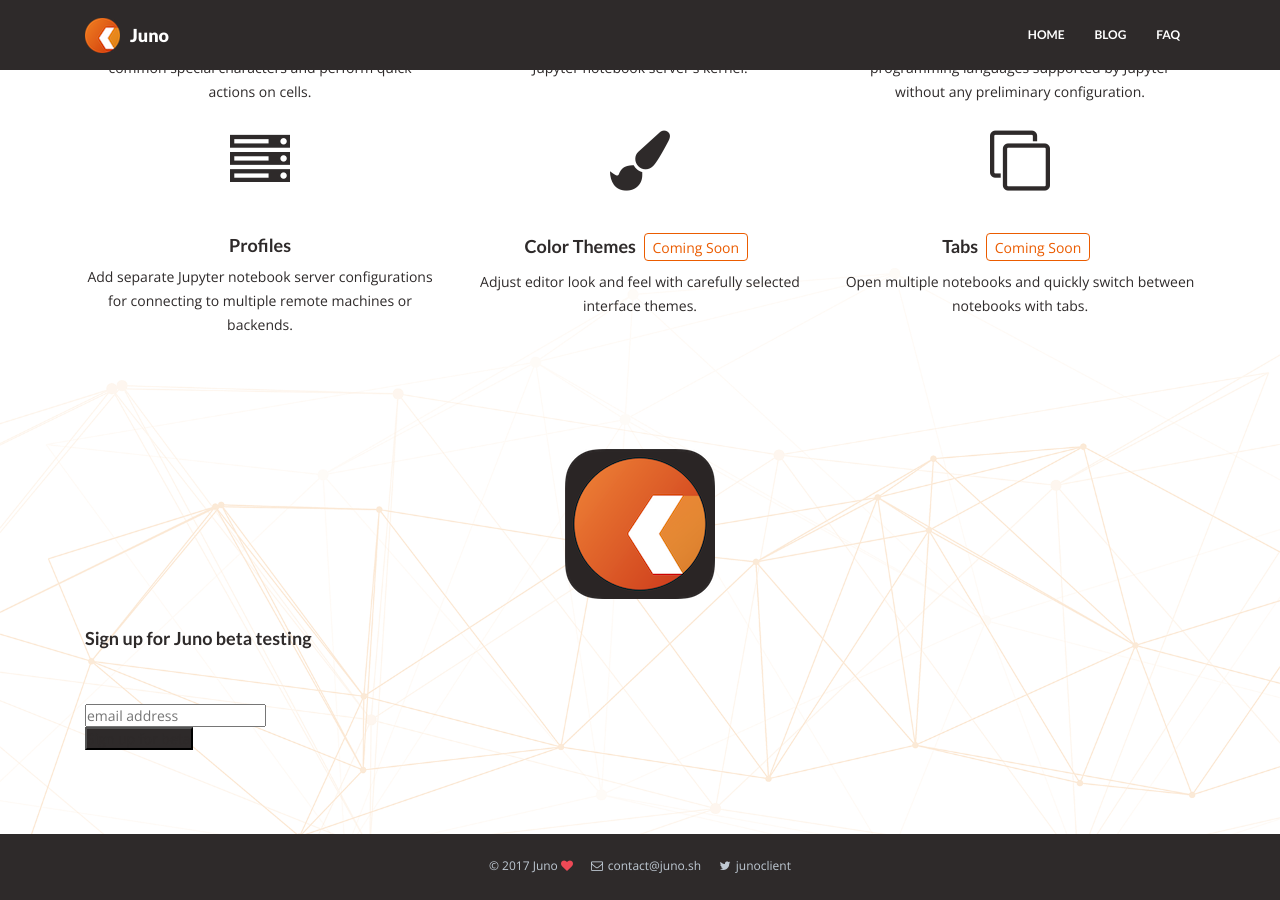
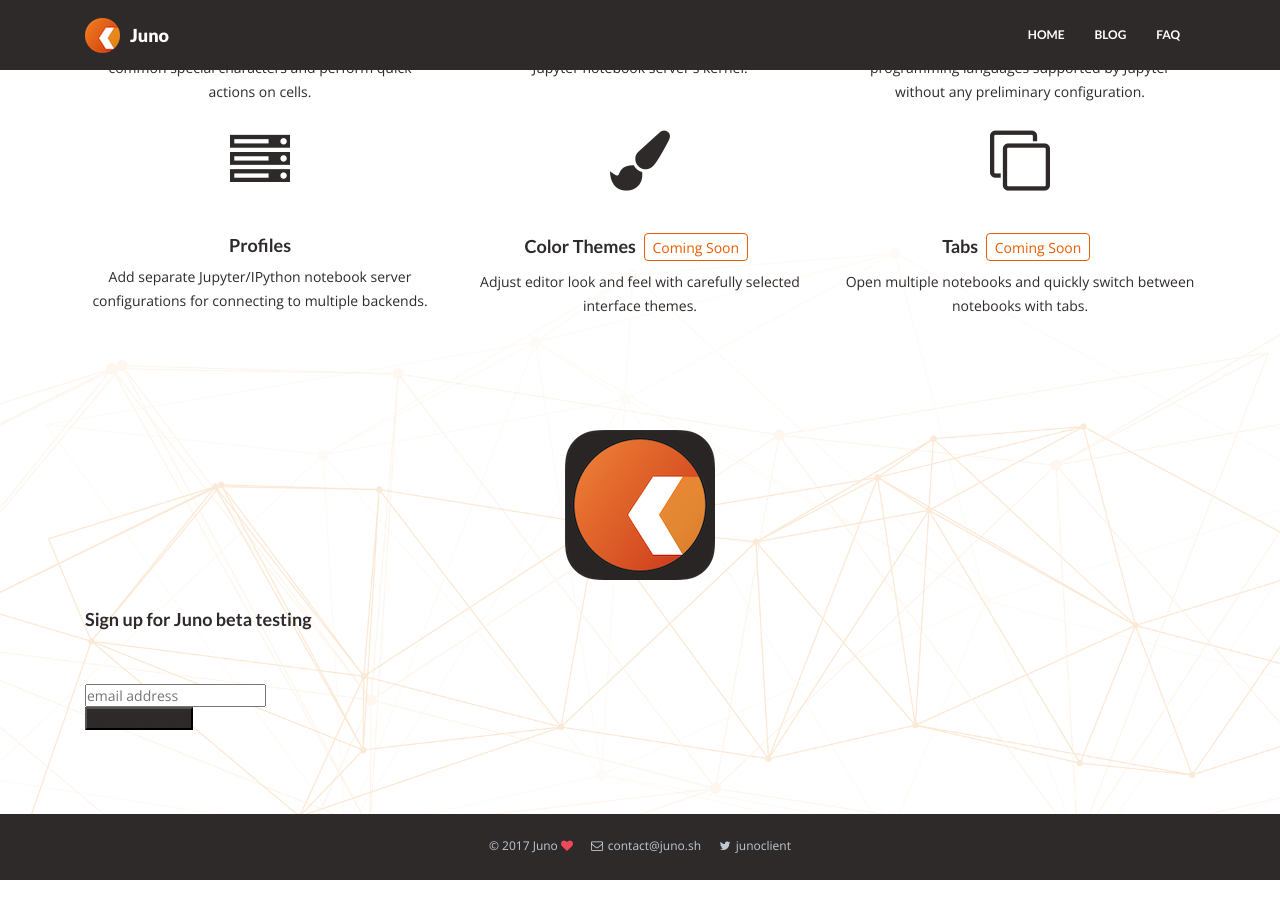
Before and after one commit to test-juno-sh/juno-website-test, a Jekyll site: the page built from index.html, in a window 1280 px wide and 900 px high, scrolled down 1493 px. Built offline with Jekyll 4.4.1, drawn with Linux system fonts in a browser that asks for light colours; nearby versions of some CDN libraries; comment, search, counter and statistics services are not loaded.

Commit message:
Add IPython references.

```diff
--- a/index.html
+++ b/index.html
@@ -60,7 +60,7 @@
                 <i class="fa fa-server" aria-hidden="true"></i>
                 <span class="sr-only">Configuration profiles</span>
                 <h4>Profiles</h4>
-                <p>Add separate Jupyter notebook server configurations for connecting to multiple remote machines or backends.</p>
+                <p>Add separate Jupyter/IPython notebook server configurations for connecting to multiple backends.</p>
             </div>
             <div class="col-md-4 col-sm-4">
                 <i class="fa fa-paint-brush" aria-hidden="true"></i>
```
